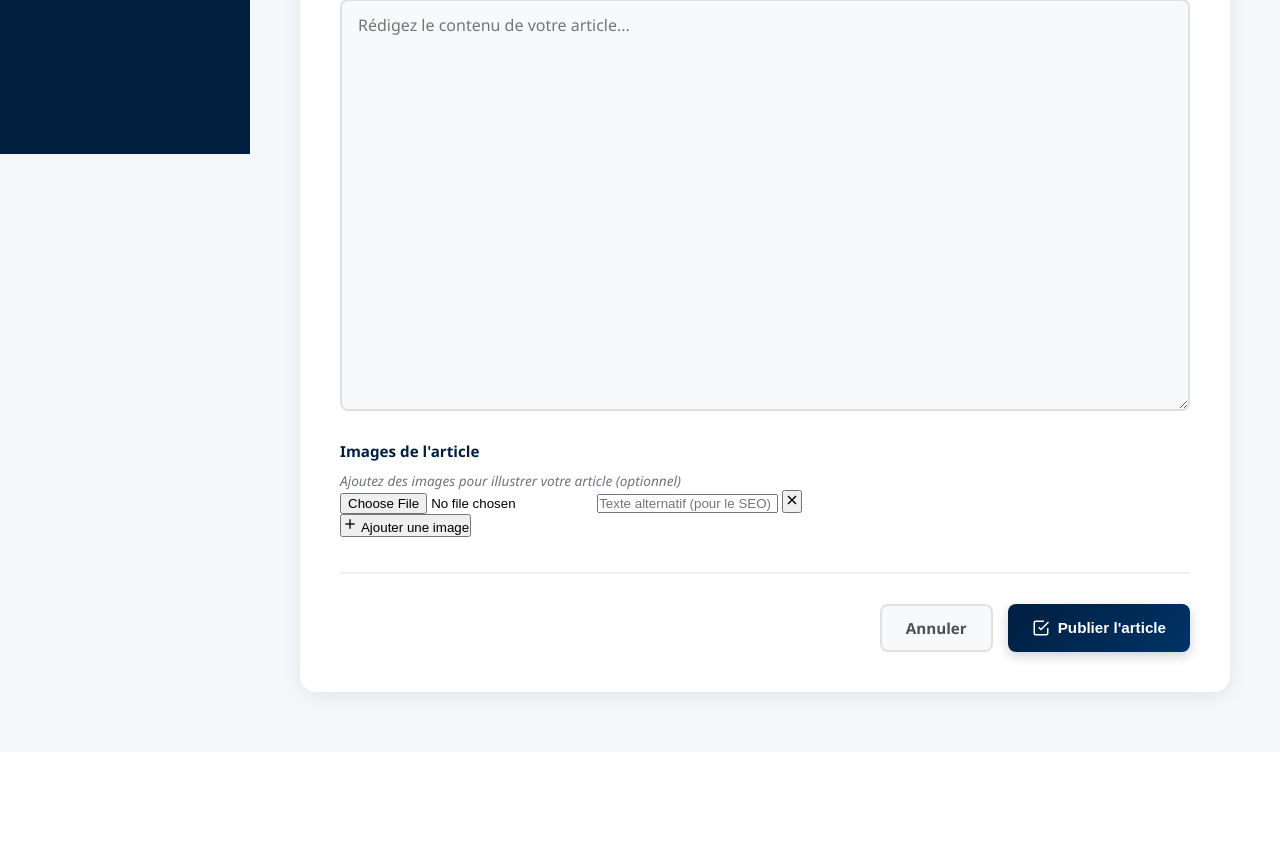
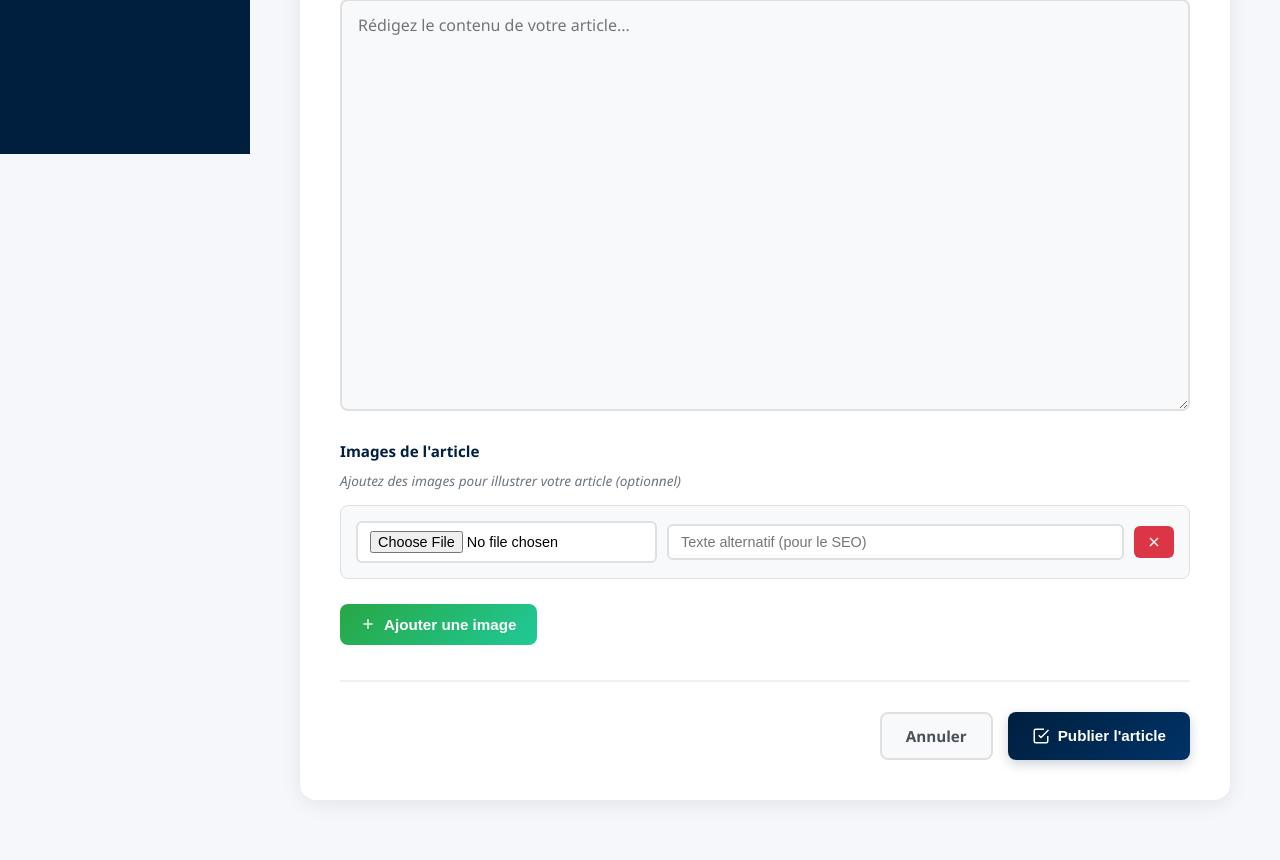
Before and after one commit to sariakaraza/karakory, a PHP site: page /pages/article/form.php in a window 1280 px wide. Shown: the part 646-1506 px from the top of the page. Before the commit the page ends 1352 px from the top, so only its background shows below. Run offline with PHP 8.4, Linux system fonts and the light colour scheme; data that the repository does not hold is empty; some libraries are stand-ins or nearby versions.

Commit message:
feat: add styles for image upload functionality and new article images

```diff
--- a/assets/css/article-bo.css
+++ b/assets/css/article-bo.css
@@ -157,6 +157,96 @@
     background: linear-gradient(135deg, #003366 0%, #004d99 100%);
     transform: translateY(-2px);
     box-shadow: 0 4px 12px rgba(0, 31, 63, 0.3);
+}
+
+/* Styles pour l'upload d'images */
+#images-container {
+    margin-top: 15px;
+}
+
+.image-field {
+    margin-bottom: 15px;
+    padding: 15px;
+    background: #f8f9fa;
+    border-radius: 8px;
+    border: 1px solid #e0e0e0;
+}
+
+.image-input-group {
+    display: flex;
+    gap: 10px;
+    align-items: center;
+}
+
+.form-file {
+    flex: 1;
+    padding: 8px 12px;
+    border: 2px solid #e0e0e0;
+    border-radius: 6px;
+    background-color: white;
+    font-size: 0.9rem;
+}
+
+.form-file:focus {
+    outline: none;
+    border-color: #001f3f;
+    box-shadow: 0 0 0 3px rgba(0, 31, 63, 0.1);
+}
+
+.form-input-alt {
+    flex: 2;
+    padding: 8px 12px;
+    border: 2px solid #e0e0e0;
+    border-radius: 6px;
+    font-size: 0.9rem;
+    background-color: white;
+    transition: all 0.3s ease;
+}
+
+.form-input-alt:focus {
+    outline: none;
+    border-color: #001f3f;
+    box-shadow: 0 0 0 3px rgba(0, 31, 63, 0.1);
+}
+
+.btn-remove-image {
+    background: #dc3545;
+    color: white;
+    border: none;
+    border-radius: 6px;
+    padding: 8px 12px;
+    cursor: pointer;
+    transition: all 0.3s ease;
+    display: flex;
+    align-items: center;
+    justify-content: center;
+}
+
+.btn-remove-image:hover {
+    background: #c82333;
+    transform: scale(1.05);
+}
+
+.btn-add-image {
+    background: linear-gradient(135deg, #28a745 0%, #20c997 100%);
+    color: white;
+    border: none;
+    border-radius: 8px;
+    padding: 12px 20px;
+    cursor: pointer;
+    font-weight: 600;
+    font-size: 0.95rem;
+    transition: all 0.3s ease;
+    display: inline-flex;
+    align-items: center;
+    gap: 8px;
+    margin-top: 10px;
+}
+
+.btn-add-image:hover {
+    background: linear-gradient(135deg, #218838 0%, #1aa085 100%);
+    transform: translateY(-2px);
+    box-shadow: 0 4px 12px rgba(40, 167, 69, 0.3);
 }
 
 .btn-bo-delete {
--- a/assets/css/dashboard.css
+++ b/assets/css/dashboard.css
@@ -604,6 +604,12 @@ body {
     color: #721c24;
 }
 
+.alert-warning {
+    background-color: #fff3cd;
+    border: 2px solid #ffeaa7;
+    color: #856404;
+}
+
 /* Responsive */
 @media (max-width: 768px) {
     .sidebar {
```
Also changed, not shown: assets/images/articles/article_3_69cad3675d73a.png (added), assets/images/articles/article_3_69cad36763b79.png (added).
